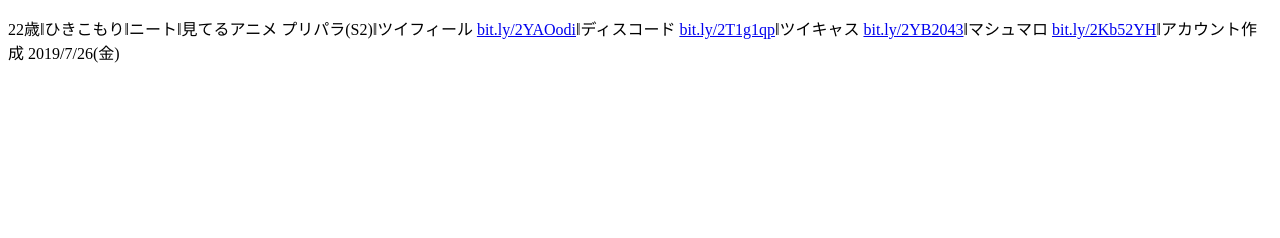
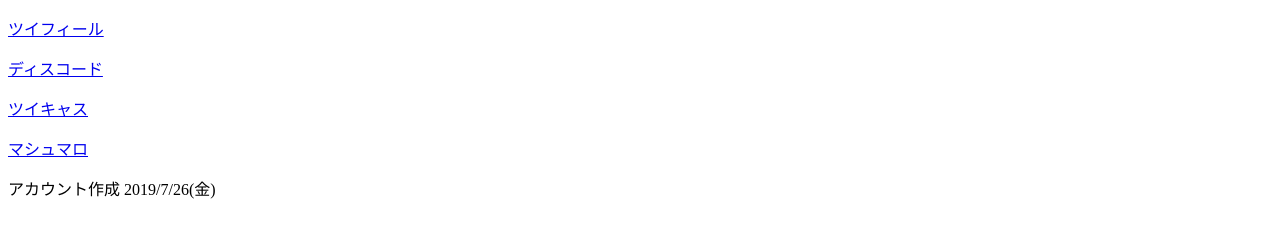
Before and after one commit to hypups/hypups.github.io, a plain HTML site: page index.html in a window 1280 px wide. Drawn offline with Linux system fonts and the light colour scheme.

Commit message:
Add files via upload

```diff
--- a/index.html
+++ b/index.html
@@ -5,8 +5,10 @@
     <title>ヒュプのページ</title>
   </head>
   <body>
-    <p>
-      22歳‖ひきこもり‖ニート‖見てるアニメ プリパラ(S2)‖ツイフィール <a href="http://bit.ly/2ysnsxE">bit.ly/2YAOodi</a>‖ディスコード <a href="http://bit.ly/2T1g1qp">bit.ly/2T1g1qp</a>‖ツイキャス <a href="http://bit.ly/2YB2043">bit.ly/2YB2043</a>‖マシュマロ <a href="http://bit.ly/2Kb52YH">bit.ly/2Kb52YH</a>‖アカウント作成 2019/7/26(金)
-    </p>
+      <p><a href="http://bit.ly/2ysnsxE">ツイフィール</a></p>
+      <p><a href="http://bit.ly/2T1g1qp">ディスコード</a></p>
+      <p><a href="http://bit.ly/2YB2043">ツイキャス</a></p>
+      <p><a href="http://bit.ly/2Kb52YH">マシュマロ</a></p>
+      アカウント作成 2019/7/26(金)
   </body>
 </html>
```
